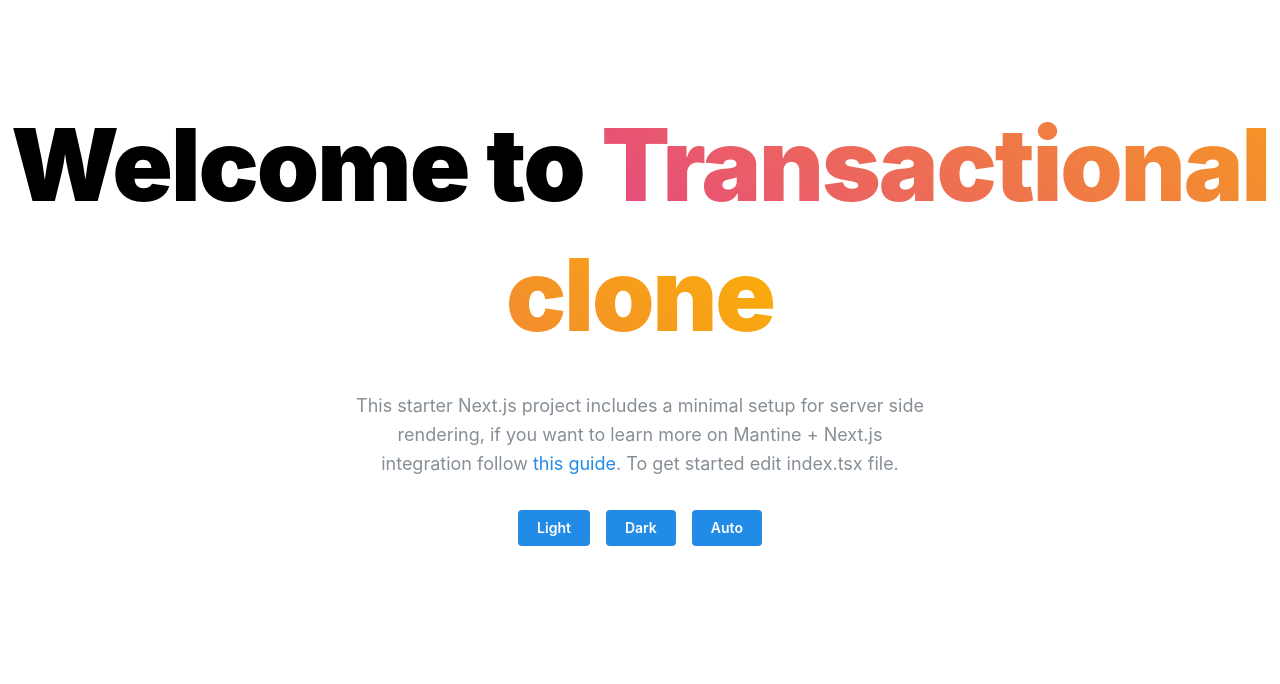
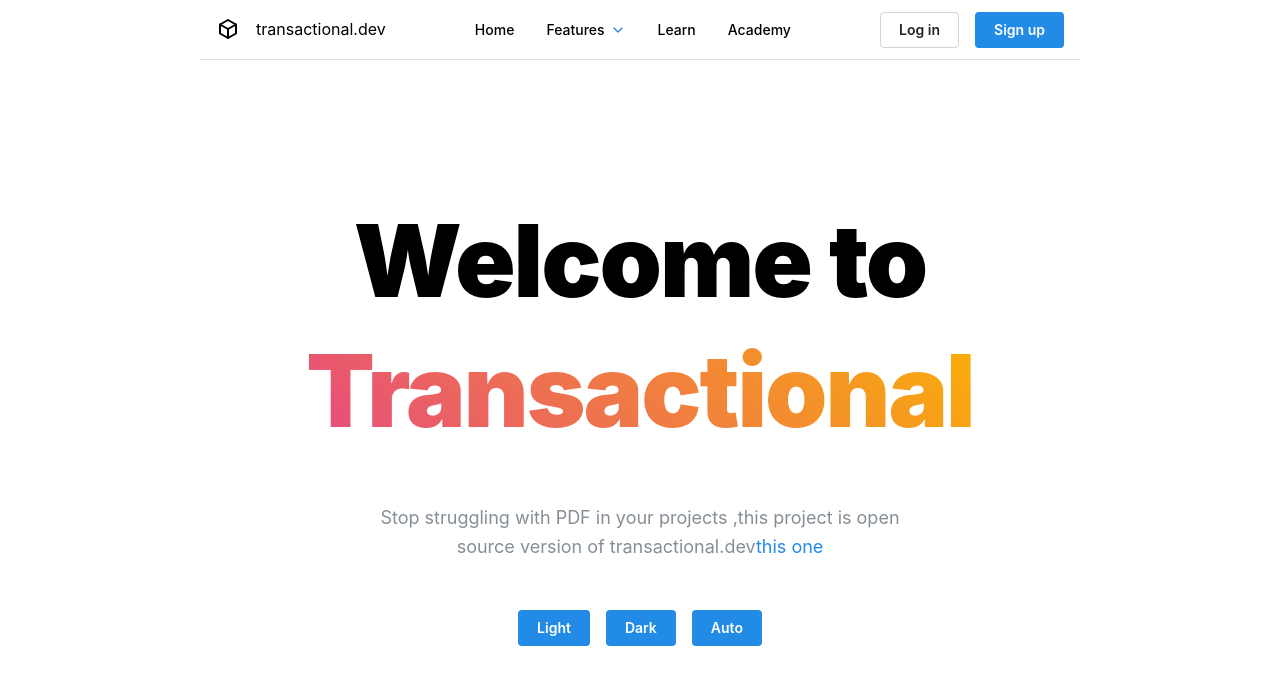
Before and after one commit to yves1da2vinci3/designMyPdf-frontend, a Next.js app: page / in a window 1280 px wide. Shown: the top 684 px of the page. Built offline with nearby package versions, Linux system fonts and the light colour scheme.

Commit message:
start homePage

```diff
--- /dev/null
+++ b/components/Navbar/NavBar.module.css
@@ -0,0 +1,46 @@
+.header {
+    height: rem(60px);
+    padding-left: var(--mantine-spacing-md);
+    padding-right: var(--mantine-spacing-md);
+    border-bottom: rem(1px) solid light-dark(var(--mantine-color-gray-3), var(--mantine-color-dark-4));
+  }
+
+  .link {
+    display: flex;
+    align-items: center;
+    height: 100%;
+    padding-left: var(--mantine-spacing-md);
+    padding-right: var(--mantine-spacing-md);
+    text-decoration: none;
+    color: light-dark(var(--mantine-color-black), var(--mantine-color-white));
+    font-weight: 500;
+    font-size: var(--mantine-font-size-sm);
+
+    @media (max-width: $mantine-breakpoint-sm) {
+      height: rem(42px);
+      width: 100%;
+    }
+
+    @mixin hover {
+      background-color: light-dark(var(--mantine-color-gray-0), var(--mantine-color-dark-6));
+    }
+  }
+
+  .subLink {
+    width: 100%;
+    padding: var(--mantine-spacing-xs) var(--mantine-spacing-md);
+    border-radius: var(--mantine-radius-md);
+
+    @mixin hover {
+      background-color: light-dark(var(--mantine-color-gray-0), var(--mantine-color-dark-7));
+    }
+  }
+
+  .dropdownFooter {
+    background-color: light-dark(var(--mantine-color-gray-0), var(--mantine-color-dark-7));
+    margin: calc(var(--mantine-spacing-md) * -1);
+    margin-top: var(--mantine-spacing-sm);
+    padding: var(--mantine-spacing-md) calc(var(--mantine-spacing-md) * 2);
+    padding-bottom: var(--mantine-spacing-xl);
+    border-top: rem(1px) solid light-dark(var(--mantine-color-gray-1), var(--mantine-color-dark-5));
+  }
--- /dev/null
+++ b/components/Navbar/Navbar.tsx
@@ -0,0 +1,207 @@
+import {
+    HoverCard,
+    Group,
+    Button,
+    UnstyledButton,
+    Text,
+    SimpleGrid,
+    ThemeIcon,
+    Anchor,
+    Divider,
+    Center,
+    Box,
+    Burger,
+    Drawer,
+    Collapse,
+    ScrollArea,
+    rem,
+    useMantineTheme,
+    Title,
+  } from '@mantine/core';
+  import { useDisclosure } from '@mantine/hooks';
+  import {
+    IconNotification,
+    IconCode,
+    IconBook,
+    IconChartPie3,
+    IconFingerprint,
+    IconCoin,
+    IconChevronDown,
+    IconBox
+  } from '@tabler/icons-react';
+  import classes from './NavBar.module.css';
+
+  const mockdata = [
+    {
+      icon: IconCode,
+      title: 'Open source',
+      description: 'This Pokémon’s cry is very loud and distracting',
+    },
+    {
+      icon: IconCoin,
+      title: 'Free for everyone',
+      description: 'The fluid of Smeargle’s tail secretions changes',
+    },
+    {
+      icon: IconBook,
+      title: 'Documentation',
+      description: 'Yanma is capable of seeing 360 degrees without',
+    },
+    {
+      icon: IconFingerprint,
+      title: 'Security',
+      description: 'The shell’s rounded shape and the grooves on its.',
+    },
+    {
+      icon: IconChartPie3,
+      title: 'Analytics',
+      description: 'This Pokémon uses its flying ability to quickly chase',
+    },
+    {
+      icon: IconNotification,
+      title: 'Notifications',
+      description: 'Combusken battles with the intensely hot flames it spews',
+    },
+  ];
+
+  export function NavBar() {
+    const [drawerOpened, { toggle: toggleDrawer, close: closeDrawer }] = useDisclosure(false);
+    const [linksOpened, { toggle: toggleLinks }] = useDisclosure(false);
+    const theme = useMantineTheme();
+
+    const links = mockdata.map((item) => (
+      <UnstyledButton className={classes.subLink} key={item.title}>
+        <Group wrap="nowrap" align="flex-start">
+          <ThemeIcon size={34} variant="default" radius="md">
+            <item.icon style={{ width: rem(22), height: rem(22) }} color={theme.colors.blue[6]} />
+          </ThemeIcon>
+          <div>
+            <Text size="sm" fw={500}>
+              {item.title}
+            </Text>
+            <Text size="xs" c="dimmed">
+              {item.description}
+            </Text>
+          </div>
+        </Group>
+      </UnstyledButton>
+    ));
+
+    return (
+      <Box pb={120}>
+        <header className={classes.header}>
+          <Group justify="space-between" h="100%">
+            <Group>
+                <IconBox />
+                <Text>transactional.dev</Text>
+            </Group>
+            <Group h="100%" gap={0} visibleFrom="sm">
+              <a href="#" className={classes.link}>
+                Home
+              </a>
+              <HoverCard width={600} position="bottom" radius="md" shadow="md" withinPortal>
+                <HoverCard.Target>
+                  <a href="#" className={classes.link}>
+                    <Center inline>
+                      <Box component="span" mr={5}>
+                        Features
+                      </Box>
+                      <IconChevronDown
+                        style={{ width: rem(16), height: rem(16) }}
+                        color={theme.colors.blue[6]}
+                      />
+                    </Center>
+                  </a>
+                </HoverCard.Target>
+
+                <HoverCard.Dropdown style={{ overflow: 'hidden' }}>
+                  <Group justify="space-between" px="md">
+                    <Text fw={500}>Features</Text>
+                    <Anchor href="#" fz="xs">
+                      View all
+                    </Anchor>
+                  </Group>
+
+                  <Divider my="sm" />
+
+                  <SimpleGrid cols={2} spacing={0}>
+                    {links}
+                  </SimpleGrid>
+
+                  <div className={classes.dropdownFooter}>
+                    <Group justify="space-between">
+                      <div>
+                        <Text fw={500} fz="sm">
+                          Get started
+                        </Text>
+                        <Text size="xs" c="dimmed">
+                          Their food sources have decreased, and their numbers
+                        </Text>
+                      </div>
+                      <Button variant="default">Get started</Button>
+                    </Group>
+                  </div>
+                </HoverCard.Dropdown>
+              </HoverCard>
+              <a href="#" className={classes.link}>
+                Learn
+              </a>
+              <a href="#" className={classes.link}>
+                Academy
+              </a>
+            </Group>
+
+            <Group visibleFrom="sm">
+              <Button variant="default">Log in</Button>
+              <Button>Sign up</Button>
+            </Group>
+
+            <Burger opened={drawerOpened} onClick={toggleDrawer} hiddenFrom="sm" />
+          </Group>
+        </header>
+
+        <Drawer
+          opened={drawerOpened}
+          onClose={closeDrawer}
+          size="100%"
+          padding="md"
+          title="Navigation"
+          hiddenFrom="sm"
+          zIndex={1000000}
+        >
+          <ScrollArea h={`calc(100vh - ${rem(80)})`} mx="-md">
+            <Divider my="sm" />
+
+            <a href="#" className={classes.link}>
+              Home
+            </a>
+            <UnstyledButton className={classes.link} onClick={toggleLinks}>
+              <Center inline>
+                <Box component="span" mr={5}>
+                  Features
+                </Box>
+                <IconChevronDown
+                  style={{ width: rem(16), height: rem(16) }}
+                  color={theme.colors.blue[6]}
+                />
+              </Center>
+            </UnstyledButton>
+            <Collapse in={linksOpened}>{links}</Collapse>
+            <a href="#" className={classes.link}>
+              Learn
+            </a>
+            <a href="#" className={classes.link}>
+              Academy
+            </a>
+
+            <Divider my="sm" />
+
+            <Group justify="center" grow pb="xl" px="md">
+              <Button variant="default">Log in</Button>
+              <Button>Sign up</Button>
+            </Group>
+          </ScrollArea>
+        </Drawer>
+      </Box>
+    );
+  }
--- a/components/Welcome/Welcome.tsx
+++ b/components/Welcome/Welcome.tsx
@@ -4,19 +4,18 @@
 export function Welcome() {
   return (
     <>
-      <Title className={classes.title} ta="center" mt={100}>
+      <Title className={classes.title} ta="center" >
         Welcome to{' '}
         <Text inherit variant="gradient" component="span" gradient={{ from: 'pink', to: 'yellow' }}>
-          Transactional clone{' '}
+          Transactional{' '}
         </Text>
       </Title>
       <Text color="dimmed" ta="center" size="lg" maw={580} mx="auto" mt="xl">
-        This starter Next.js project includes a minimal setup for server side rendering, if you want
-        to learn more on Mantine + Next.js integration follow{' '}
-        <Anchor href="https://mantine.dev/guides/next/" size="lg">
-          this guide
+      Stop struggling with PDF in your projects{' '},this project is open source version of transactional.dev
+
+        <Anchor href="https://transactional.dev/" size="lg">
+          this one
         </Anchor>
-        . To get started edit index.tsx file.
       </Text>
     </>
   );
--- a/pages/_app.tsx
+++ b/pages/_app.tsx
@@ -8,7 +8,7 @@
   return (
     <MantineProvider theme={theme}>
       <Head>
-        <title>Mantine Template</title>
+        <title>transcational.dev</title>
         <meta
           name="viewport"
           content="minimum-scale=1, initial-scale=1, width=device-width, user-scalable=no"
--- /dev/null
+++ b/pages/index.module.css
@@ -0,0 +1,4 @@
+.container {
+    padding-left: rem(200);
+    padding-right: rem(200);
+}
--- a/pages/index.tsx
+++ b/pages/index.tsx
@@ -1,11 +1,14 @@
 import { Welcome } from '../components/Welcome/Welcome';
 import { ColorSchemeToggle } from '../components/ColorSchemeToggle/ColorSchemeToggle';
-
+import { Stack } from '@mantine/core';
+import styles from './index.module.css'
+import { NavBar } from '@/components/Navbar/Navbar';
 export default function HomePage() {
   return (
-    <>
+    <Stack className={styles.container} >
+      <NavBar/>
       <Welcome />
       <ColorSchemeToggle />
-    </>
+    </Stack>
   );
 }
```
Also changed, not shown: pages/login/index.tsx (added, +7 -0 lines).
